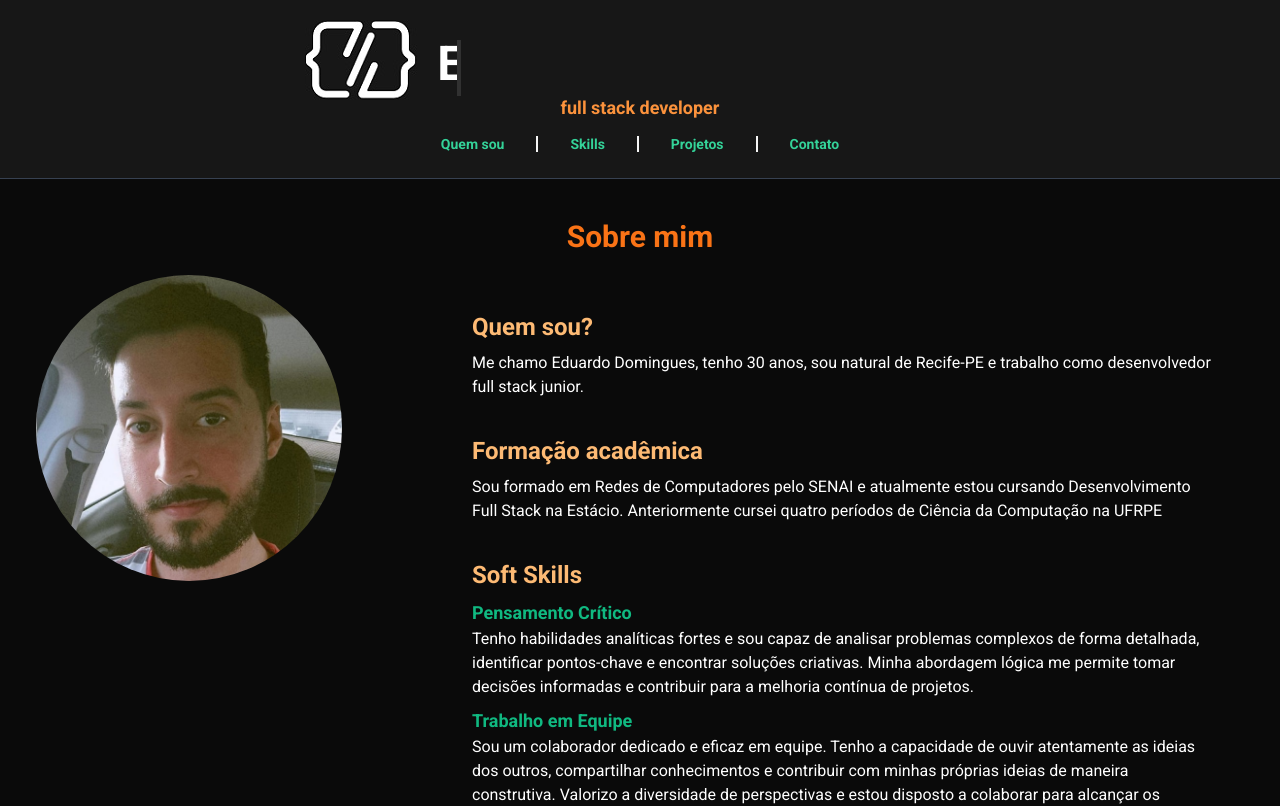
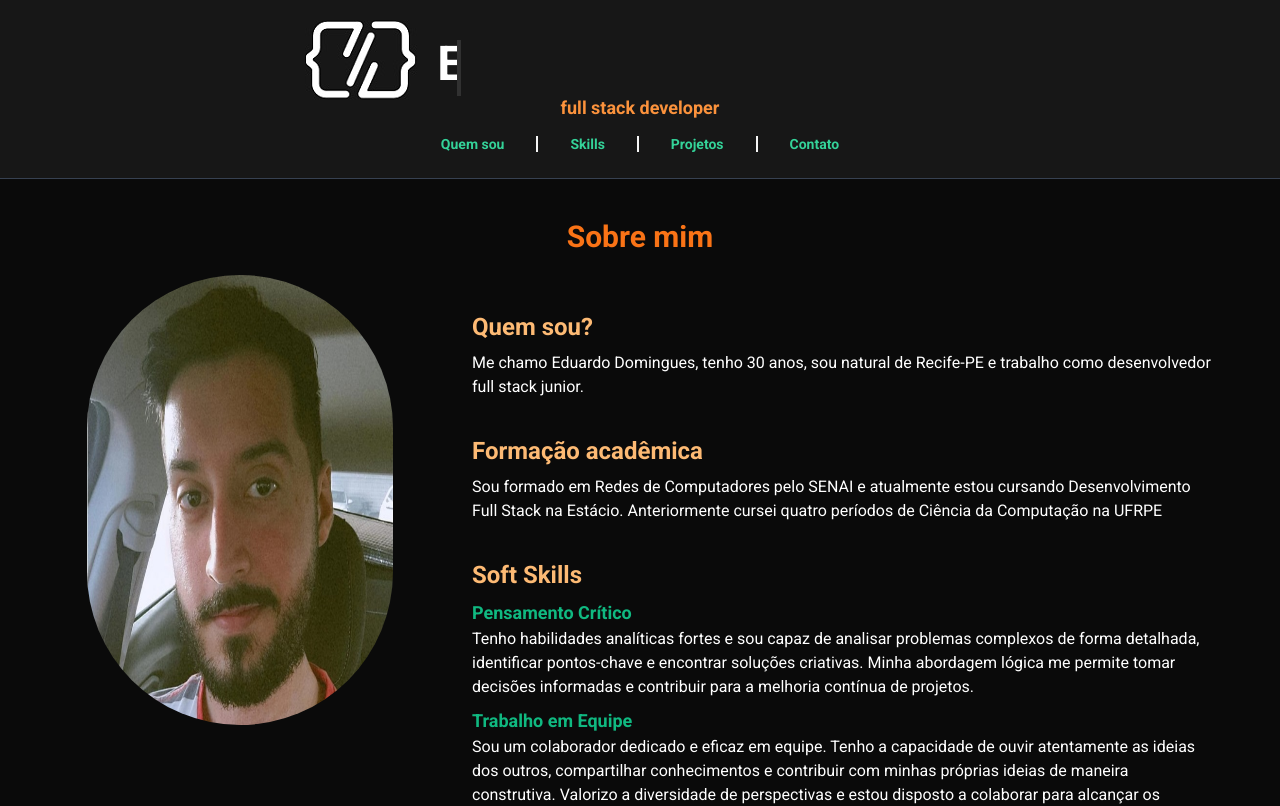
Before and after one commit to eduardoduud/personalpage, a Next.js app: page / in a window 1280 px wide. Shown: the top 806 px of the page. Built offline with nearby package versions, Linux system fonts and the light colour scheme.

Commit message:
avatar center

```diff
--- a/app/page.tsx
+++ b/app/page.tsx
@@ -140,7 +140,6 @@ export default function Home() {
         </AnimatePresence>
         <section className="flex border-b border-gray-700 bg-neutral-950 p-9 pt-5">
           <div className="flex flex-col lg:flex-row">
-            <div className="flex w-full justify-center sm:w-full  lg:h-[450px] 2xl:w-[600px]">
             <AnimatePresence>
               <motion.div
                 initial={{ opacity: 0, x: -85 }}
@@ -148,11 +147,13 @@ export default function Home() {
                 exit={{ opacity: 0, x: -85 }}
                 transition={{ delay: 0.1 }}
               >
+                <div className="flex w-full justify-center sm:w-full  lg:h-[450px] 2xl:w-[600px]">
                   <img
                     className="
                   flex
                   w-4/12
                   max-w-md
+                  justify-center
                   rounded-full
                   duration-500
                   hover:scale-105
@@ -164,9 +165,9 @@ export default function Home() {
                     src="/images/eu1.jpg"
                     alt="Minha Imagem"
                   />
+                </div>
               </motion.div>
             </AnimatePresence>
-            </div>
             <span className="flex flex-col break-words p-3 md:p-7 lg:max-w-[750px] lg:p-7 xl:max-w-[800px] xl:p-7 2xl:max-w-[1300px]">
               <AnimatePresence>
                 <motion.div
```
Lines whose indentation alone changed are shown as unchanged.
